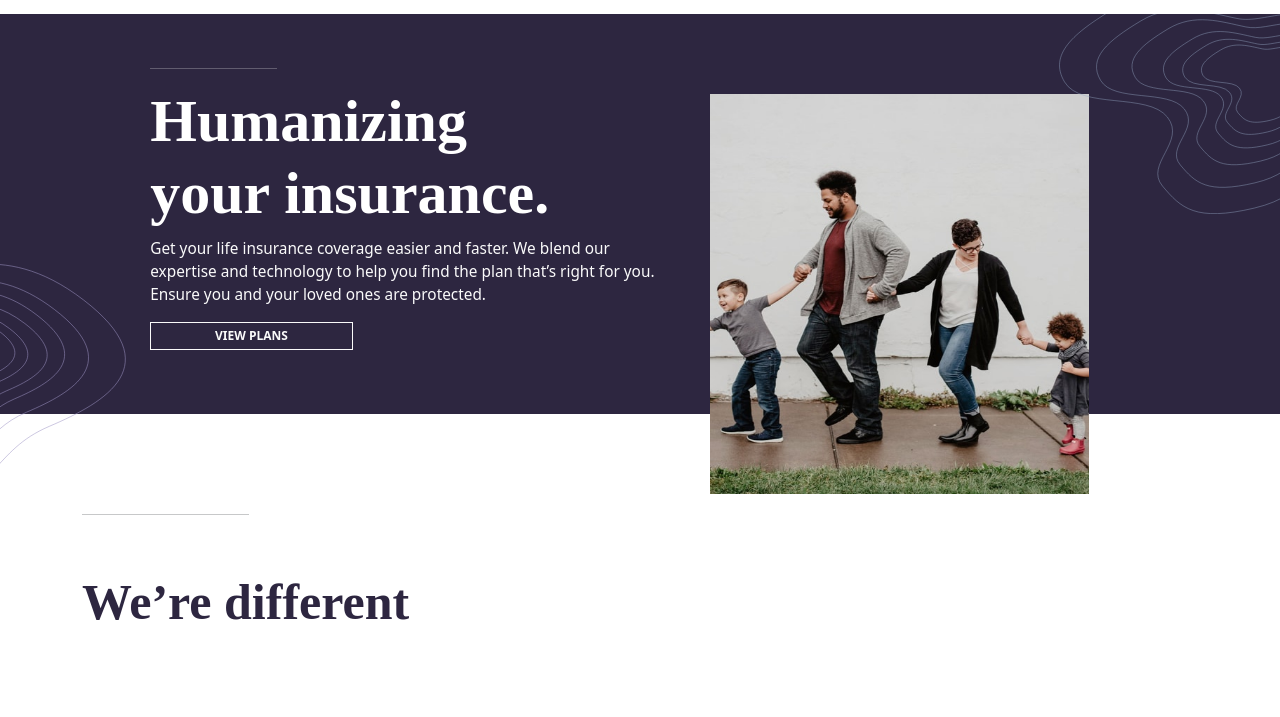
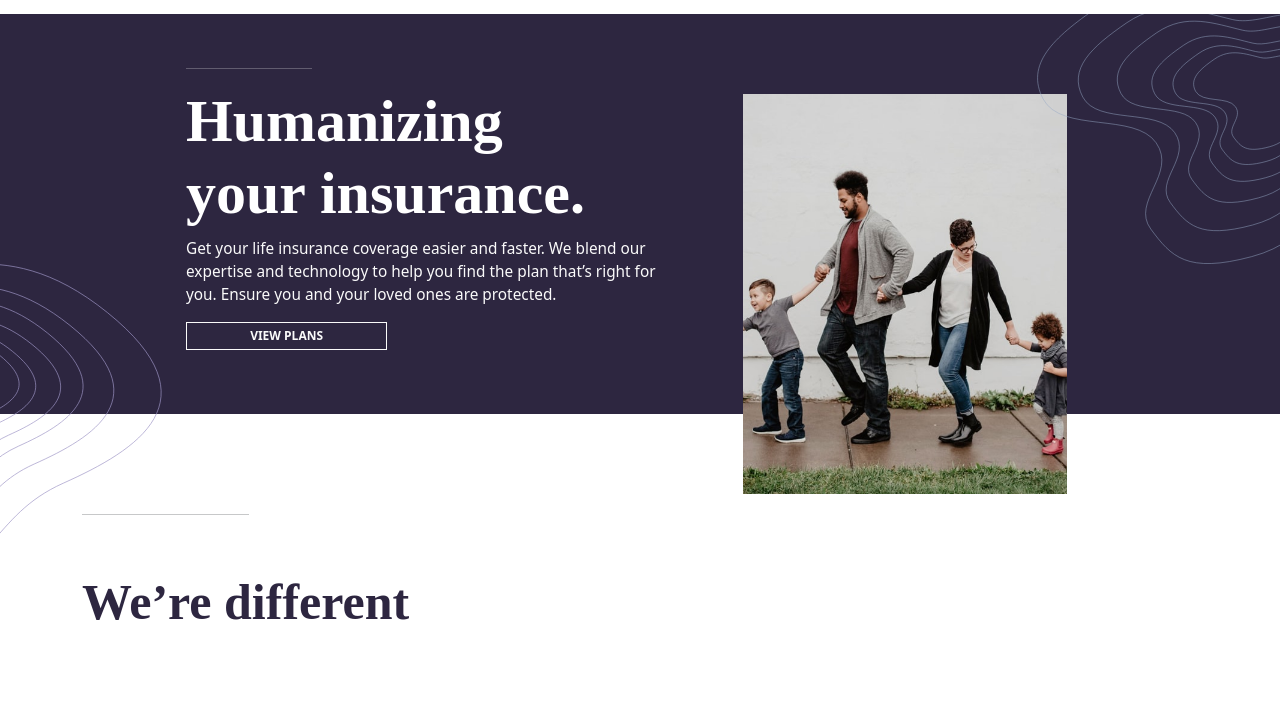
Before and after one commit to SharonRoja33/Insure_Landing_Page, a plain HTML site: page index.html in a window 1280 px wide. Shown: the part 41-758 px from the top of the page. Drawn offline with nearby package versions, Linux system fonts and the light colour scheme.

```diff
--- a/style.css
+++ b/style.css
@@ -211,8 +211,8 @@ p{
         height: 400px;
     }
     .right__pattern__container{
-        width: 350px;
-        height: 200px;
+        width: 450px;
+        height: 250px;
     }
     .right__pattern{
         width: 100%;
@@ -221,8 +221,8 @@ p{
         overflow: hidden;
     }
     .left__pattern__container{
-        width: 200px;
-        height: 200px;
+        width: 300px;
+        height: 270px;
     }
     .left__pattern{
         width: 100%;
@@ -231,7 +231,7 @@ p{
 
     }
     .hero__description{
-        width: 850px;
+        width: 980px;
         background: none;
         padding: 0;
     }
```
